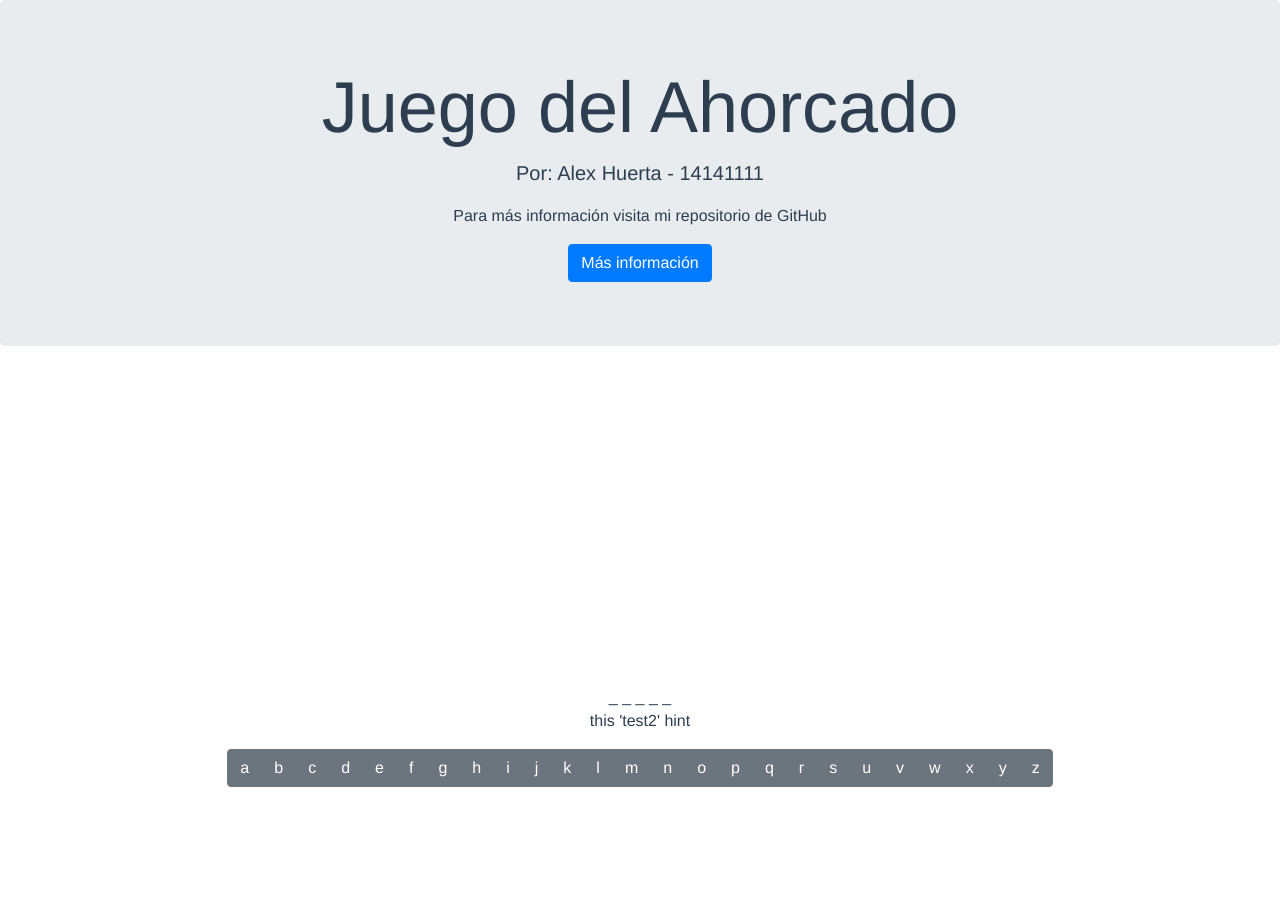
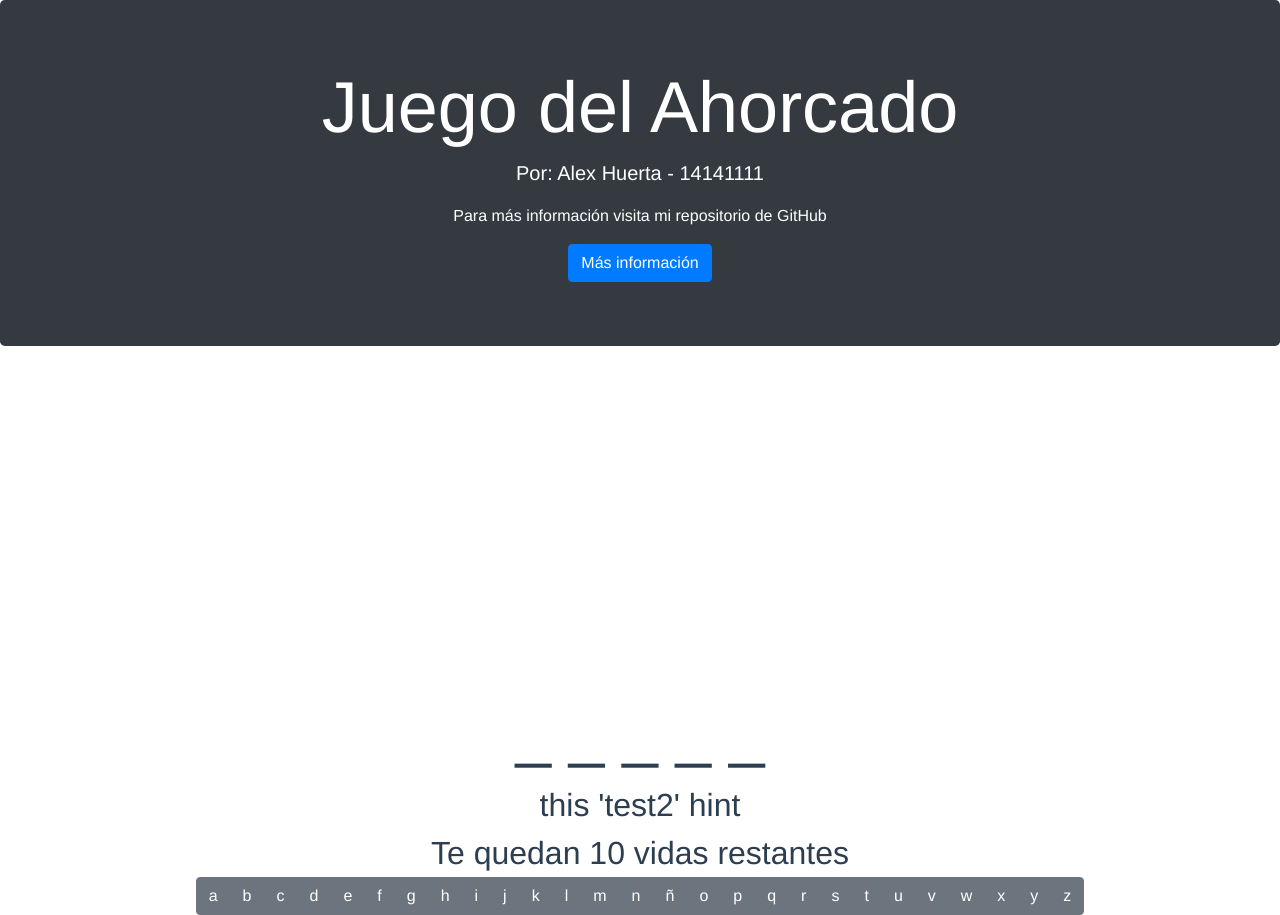
Before and after one commit to NeshMx/ahorcado-web, a Vue app: page / in a window 1280 px wide. Before the commit the page ends 800 px from the top, so only its background shows below. Built offline with nearby package versions, Linux system fonts and the light colour scheme.

Commit message:
se agregaron letras faltantes, jumbotron cambio de color, estilos

```diff
--- a/src/components/Ahorcado.vue
+++ b/src/components/Ahorcado.vue
@@ -10,19 +10,19 @@
       <!-- Lineas/Letras -->
       <b-row class="text-center">
         <b-col>
-          <span>{{dibujaGuionesBajos()}}</span>
+          <span class="guiones">{{dibujaGuionesBajos()}}</span>
         </b-col>
       </b-row>
       <!-- Pistas -->
       <b-row class="text-center">
         <b-col>
-          <span>{{pistaSeleccionada}}</span>
+          <span class="pista">{{pistaSeleccionada}}</span>
         </b-col>
       </b-row>
       <!-- Vidas -->
       <b-row class="text-center">
         <b-col>
-          <p></p>
+          <span class="vidas">Te quedan {{vidas}} vidas restantes</span>
         </b-col>
       </b-row>
       <!-- Abecedario -->
@@ -81,11 +81,13 @@ export default {
         "l",
         "m",
         "n",
+        "ñ",
         "o",
         "p",
         "q",
         "r",
         "s",
+        "t",
         "u",
         "v",
         "w",
@@ -95,7 +97,9 @@ export default {
       ]
     };
   },
-  mounted: function() {},
+  mounted: function() {
+    this.checaLetrasEnPalabra();
+  },
   methods: {
     dibujaLineaVertical: function() {
       var canvas = document.getElementById("canvas1");
@@ -251,9 +255,21 @@ export default {
         guiones.push("_");
       }
       return guiones.join(" ");
-    }
+    },
+    checaLetrasEnPalabra: function() {}
   }
 };
 </script>
 <style scoped>
+.guiones {
+  font-size: 4em;
+}
+
+.pista {
+  font-size: 2em;
+}
+
+.vidas {
+  font-size: 2em;
+}
 </style>
--- a/src/views/Inicio.vue
+++ b/src/views/Inicio.vue
@@ -1,6 +1,6 @@
 <template>
   <div class="inicio">
-    <b-jumbotron header="Juego del Ahorcado" lead="Por: Alex Huerta - 14141111">
+    <b-jumbotron bg-variant="dark" text-variant="white" header="Juego del Ahorcado" lead="Por: Alex Huerta - 14141111">
       <p>Para más información visita mi repositorio de GitHub</p>
       <b-btn variant="primary" href="https://github.com/NeshMx/ahorcado-web" target="_blank">
         Más información
```
